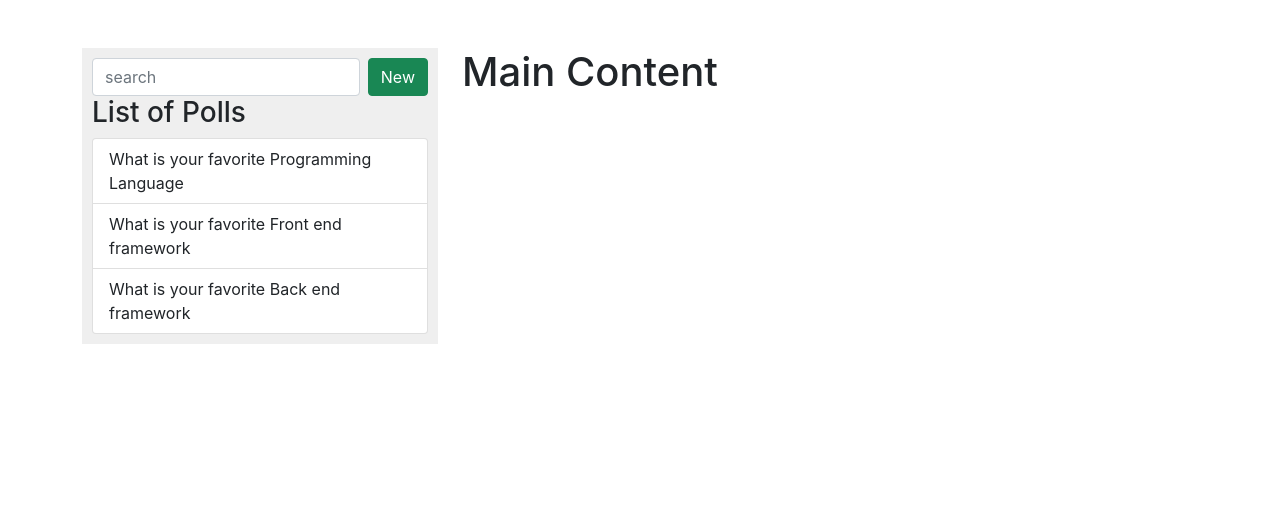
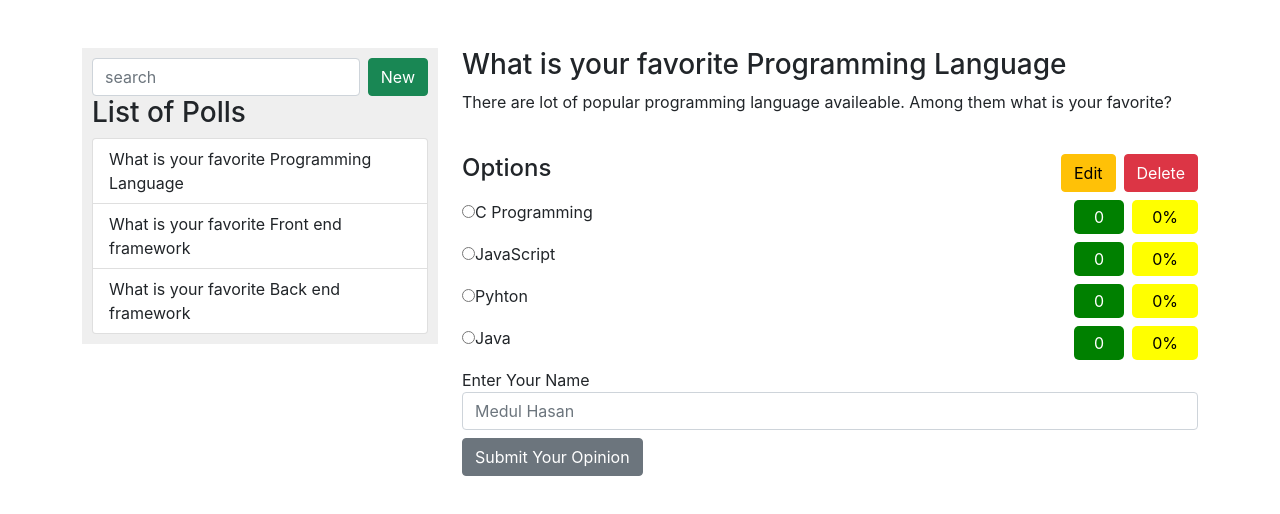
Before and after one commit to MedulHasan/smart-poll-react, a React (Create React App) app: page / in a window 1280 px wide. Both pictures are taken after a click on the item "What is your favorite Programming Language". Shown: the top 514 px of the page. Built offline with nearby package versions, Linux system fonts and the light colour scheme.

Commit message:
complete opinion option

```diff
--- a/src/App.js
+++ b/src/App.js
@@ -1,3 +1,4 @@
+/* eslint-disable no-plusplus */
 /* eslint-disable react/no-access-state-in-setstate */
 /* eslint-disable react/destructuring-assignment */
 /* eslint-disable no-param-reassign */
@@ -47,13 +48,31 @@ class App extends React.Component {
     };
 
     selectPoll = (pollId) => {
-        const poll = this.state.polls.filter((p) => p.id === pollId);
+        const poll = this.state.polls.find((p) => p.id === pollId);
         this.setState({ selectedPoll: poll });
     };
 
     handleSearch = (searchTerm) => {};
 
+    getOpinion = (res) => {
+        const { polls } = this.state;
+        const poll = polls.find((p) => p.id === res.pollId);
+        const option = poll.options.find((o) => o.id === res.selectedOption);
+
+        poll.totalVote++;
+        option.vote++;
+        const opinion = {
+            id: shortId.generate(),
+            name: res.name,
+            selectedOption: res.selectedOption,
+        };
+
+        poll.opinions.push(opinion);
+        this.setState({ polls: poll }); // change
+    };
+
     render() {
+        // console.log(this.state.selectedPoll);
         return (
             <Container className="my-5">
                 <Row>
@@ -67,7 +86,12 @@ class App extends React.Component {
                         />
                     </Col>
                     <Col md={8}>
-                        <MainContent />
+                        <MainContent
+                            poll={this.state.selectedPoll}
+                            getOpinion={this.getOpinion}
+                            updatePoll={this.updatePoll}
+                            deletePoll={this.deletePoll}
+                        />
                     </Col>
                 </Row>
             </Container>
--- a/src/components/main-content/index.jsx
+++ b/src/components/main-content/index.jsx
@@ -1,11 +1,60 @@
+/* eslint-disable react/no-access-state-in-setstate */
+/* eslint-disable react/destructuring-assignment */
 import React from 'react';
+import { Modal, ModalBody, ModalHeader } from 'reactstrap';
+import PollForm from '../poll-form';
 import ParticipationForm from './participate-form';
 
 class MainContent extends React.Component {
+    state = {
+        openModal: false,
+    };
+
+    toggleModal = () => {
+        this.setState({
+            openModal: !this.state.openModal,
+        });
+    };
+
     render() {
+        const { poll, getOption, updatePoll, deletePoll } = this.props;
+        // console.log(poll);
+        if (Object.keys(poll).length === 0) {
+            return (
+                <div>
+                    <h3>Welcome to My Poll Application</h3>
+                    <p>
+                        This is a simple Poll web Application. When You want to people opinion you
+                        can use it.
+                    </p>
+                </div>
+            );
+        }
+
         return (
             <div>
-                <h1>Main Content</h1>
+                <h3>{poll.title}</h3>
+                <p>{poll.description}</p>
+                <br />
+                <ParticipationForm
+                    poll={poll}
+                    getOption={getOption}
+                    toggleModal={this.toggleModal}
+                    deletePoll={deletePoll}
+                />
+                <Modal isOpen={this.state.openModal} toggle={this.toggleModal} unmountOnClose>
+                    <ModalHeader toggle={this.toggleModal}>
+                        Update Poll
+                        <ModalBody>
+                            <PollForm
+                                poll={poll}
+                                isUpdate
+                                submit={updatePoll}
+                                buttonValue="Update Poll"
+                            />
+                        </ModalBody>
+                    </ModalHeader>
+                </Modal>
             </div>
         );
     }
--- a/src/components/main-content/participate-form.jsx
+++ b/src/components/main-content/participate-form.jsx
@@ -54,6 +54,7 @@ class ParticipationForm extends React.Component {
 
     render() {
         const { toggleModal, deletePoll, poll } = this.props;
+        // console.log('1:', typeof poll);
         return (
             <Form onSubmit={this.handleSubmit}>
                 <div className="d-flex">
@@ -97,7 +98,7 @@ class ParticipationForm extends React.Component {
                                 style={{
                                     padding: '5px 20px',
                                     background: 'yellow',
-                                    color: 'white',
+                                    color: 'black',
                                     borderRadius: '5px',
                                 }}
                                 className="ms-2"
@@ -124,7 +125,9 @@ class ParticipationForm extends React.Component {
                         <FormFeedback>{this.state.errors.name}</FormFeedback>
                     )}
                 </FormGroup>
-                <Button type="submit">Submit Your Opinion</Button>
+                <Button className="mt-2" type="submit">
+                    Submit Your Opinion
+                </Button>
             </Form>
         );
     }
```
